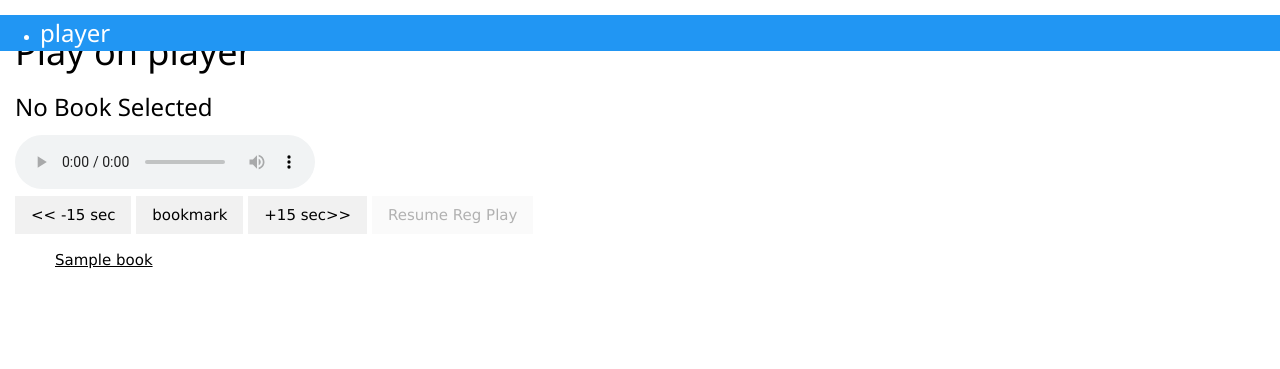
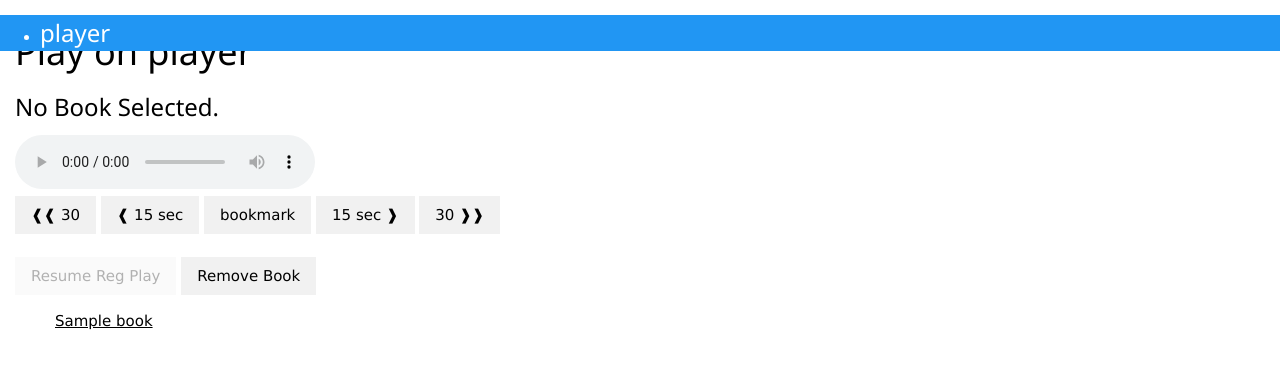
Before and after one commit to rscap/aubook, a Flask app: page /player in a window 1280 px wide. Shown: the top 369 px of the page. Run offline with Flask 2, Linux system fonts and the light colour scheme; the first user in the database is signed in; tables that the repository leaves empty hold one stand-in row (Sample ...); some libraries are stand-ins or nearby versions.

Commit message:
added remove book button. Next add route to remote book

```diff
--- a/app/templates/player.html
+++ b/app/templates/player.html
@@ -8,7 +8,7 @@
     {% if booktitle %}
     <h3>{{ booktitle }}</h3>
     {% else %}
-    <h3 id='currentPlaying'>No Book Selected</h3>
+    <h3 id='currentPlaying'>No Book Selected.</h3>
     {% endif %}
 
 
@@ -20,13 +20,18 @@
       </audio>
     </div>
 
-    <!-- buttons -->
-    <button name=rewind15secs id=rewind15secs class="w3-btn w3-light-gray" type="submit" onclick=changeTime('-',.15) ><bold><< -15 sec</bold></button>
-    <button id=bookmark class="w3-btn w3-light-gray" type="submit" onclick="enableBookmarkUI()"><bold>bookmark</bold></button>
-    <!-- <button id=bookmark class="w3-btn w3-light-gray" type="submit" onclick="$('#createBookmark').toggle();"><bold>bookmark</bold></button> -->
-    <button id=ff15secs class="w3-btn w3-light-gray" type="submit" onclick=changeTime('+',.15)><bold>+15 sec>></bold></button>
-    <button id=resumeTimeline class="w3-btn w3-light-gray" type="submit" onclick="retrieveTime()" disabled="true"><bold>Resume Reg Play</bold></button>
+    <div id='buttons'>
+      <!-- buttons -->
+      <button name=rewind15secs id=rewind15secs class="w3-btn w3-light-gray" type="submit" onclick=changeTime('-',.5) ><bold>❰❰ 30</bold></button>
 
+      <button name=rewind15secs id=rewind15secs class="w3-btn w3-light-gray" type="submit" onclick=changeTime('-',.25) ><bold>❰ 15 sec</bold></button>
+      <button id=bookmark class="w3-btn w3-light-gray" type="submit" onclick="enableBookmarkUI()"><bold>bookmark</bold></button>
+      <button id=ff15secs class="w3-btn w3-light-gray" type="submit" onclick=changeTime('+',.15)><bold>15 sec ❱</bold></button>
+      <button id=ff15secs class="w3-btn w3-light-gray" type="submit" onclick=changeTime('+',.5)><bold>30 ❱❱</bold></button>
+      <br><br>
+      <button id=resumeTimeline class="w3-btn w3-light-gray" type="submit" onclick="retrieveTime()" disabled="true"><bold>Resume Reg Play</bold></button>
+      <button id=returnBook class="w3-btn w3-light-gray" type="submit" onclick="removeBook()" ><bold>Remove Book</bold></button>
+    </div>
 
     <!-- hidden loading gif -->
     <img id='loading' style='display: none' src='/static/img/loading.gif'>
@@ -280,6 +285,24 @@
       $('#resumeTimeline').prop('disabled',false);
     }
 
+    function removeBook(){
+      if (current_playing_id != null) {
+        $.ajax({
+          type: 'POST',
+          url: 'removeBook',
+          data: JSON.stringify({'book_id':current_playing_id}, null, '\t'),
+          contentType: 'application/json;charset=UTF-8',
+          success: function() {
+            console.log('book removed')
+          },
+          error: function() {
+            console.log('the book wasn\'t removed.')
+          }
+        })
+      } else {
+        $('#currentPlaying').html("<h3 class=\'w3-text-red\'>  No book slected. Select a book before removing it.<h3>");
+      }
+    }
 
     window.onload = get_books;
     </script>
```
Also changed, not shown: app/static/js/dragAndDrop.js (+4 -4 lines).
